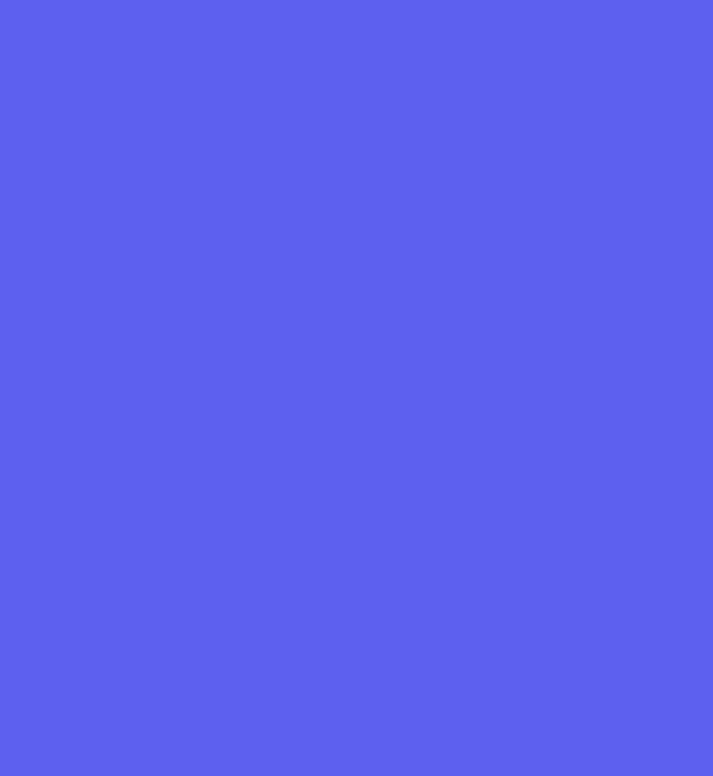
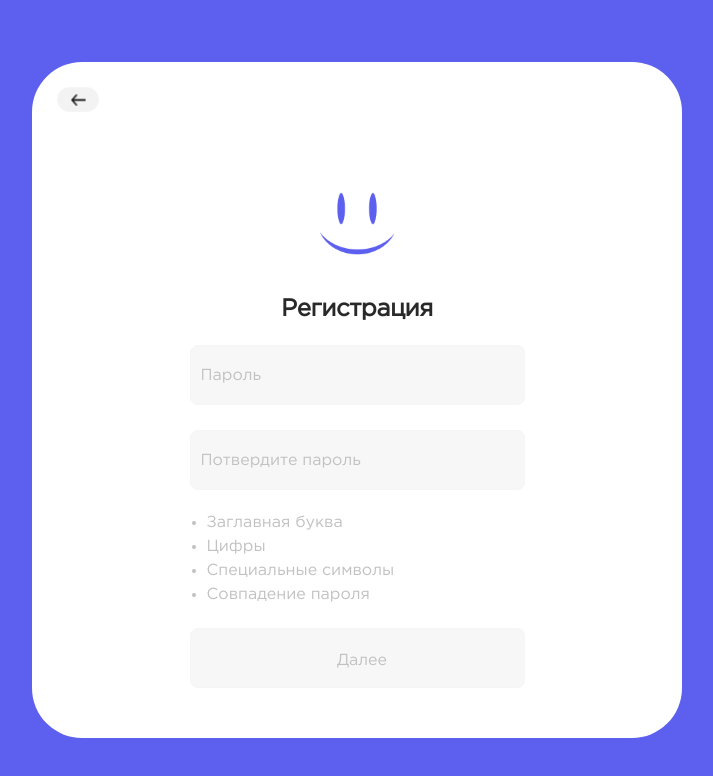
Before and after one commit to Nurseit03/neobis_front_auth, a React (Create React App) app: page /SignupPassword in a window 1280 px wide. Before the commit this address had no page. Shown: the top 776 px of the page, without its empty margins (283-996 px from the left). Built offline with nearby package versions, Linux system fonts and the light colour scheme.

Commit message:
add signup password

```diff
--- /dev/null
+++ b/src/css/components/signupPassword.css
@@ -0,0 +1 @@
+\
--- a/src/css/cssreset.css
+++ b/src/css/cssreset.css
@@ -65,10 +65,10 @@ footer, header, hgroup, menu, nav, section {
 body {
 	line-height: 1;
 }
-
+/*
 ol, ul {
 	list-style: none;
-}
+} */
 
 blockquote, q {
 	quotes: none;
--- a/src/css/index.css
+++ b/src/css/index.css
@@ -24,20 +24,22 @@ body{
     border-radius: 50px;
     min-height: 650px;
     width: 650px;
+    gap:24px;
 }
 
 .form form{
     display: flex;
     flex-direction: column;
     justify-content: center;
-    align-items: center;
-    margin-bottom: 35px;
+    /* align-items: center; */
+    margin-bottom: 50px;
+    gap:25px;
 }
 
 .form input, button{
     height: 60px;
     width: 335px;
-    margin-bottom: 24px;
+    /* margin-bottom: 24px; */
     background: #F7F7F8;
     border: 1px solid #F5F5F5;
     border-radius: 8px;
@@ -65,7 +67,7 @@ form input, button{
     text-align: center;
     letter-spacing: -0.408px;
     color: #292929;
-    margin-bottom: 32px;
+    /* margin-bottom: 32px; */
 }
 
 #get__started{
@@ -78,7 +80,7 @@ form input, button{
 
 #smile__img{
     margin-top: max(100px, 10%);
-    margin-bottom: 30px;
+    /* margin-bottom: 30px; */
     width: 120.41px;
     height: 110.46px;
 }
@@ -97,3 +99,13 @@ form input, button{
     background: rgba(192, 192, 192, 0.2);
     border-radius: 50px;
 }
+
+.conditions li{
+    color: #C1C1C1;
+}
+.conditions{
+    margin-left: 17px;
+    display: flex;
+    flex-direction: column;
+    gap: 8px;
+}
--- a/src/js/App.jsx
+++ b/src/js/App.jsx
@@ -3,6 +3,7 @@ import '../css/App.css';
 import Login from './components/Login'
 import SignupForm from './components/SignupForm'
 import Signup from './components/Signup'
+import SignupPassword from './components/SignupPassword'
 import { Route, Routes } from 'react-router-dom';
 
 function App() {
@@ -14,6 +15,7 @@ function App() {
         <Route path="/" element={<Login />}></Route>
         <Route path="/Signup" element={<Signup />}></Route>
         <Route path="/SignupForm" element={<SignupForm />}></Route>
+        <Route path="/SignupPassword" element={<SignupPassword />}></Route>
       </Routes>
     </div>
   </>
--- /dev/null
+++ b/src/js/components/SignupPassword.jsx
@@ -0,0 +1,46 @@
+import React from 'react'
+import smile from '../../img/smile.png';
+import vector_left from '../../img/vector_left.png';
+import {useFormik} from 'formik';
+import { Link } from 'react-router-dom';
+// import '../../css/components/signupPassword.css';
+
+const initialValues = {
+    password: '',
+    confirmPassword: ''
+};
+
+const onSubmit = values => {
+    console.log('Form data:',values);
+};
+
+const SignupPassword = () => {
+
+    const formik = useFormik({
+        initialValues,
+        onSubmit
+    });
+
+    return (
+        <>
+        <div className="form">
+            <button className="return__button"><Link to="/Signup"><img src={vector_left} alt="return"/></Link></button>
+            <img src={smile} alt="Smile" id="smile__img"/>
+            <h2 className="form__title">Регистрация</h2>
+            <form onSubmit={formik.handleSubmit}>
+                <input className="form__input" type="text" name="password" id="password" placeholder="Пароль" onChange={formik.handleChange} value={formik.values.password}/>
+                <input className="form__input" type="text" name="confirmPassword" id="confirmPassword" placeholder="Потвердите пароль" onChange={formik.handleChange} value={formik.values.confirmPassword}/>
+                <ul className="conditions">
+                    <li>Заглавная буква</li>
+                    <li>Цифры</li>
+                    <li>Специальные символы</li>
+                    <li>Совпадение пароля</li>
+                </ul>
+                <button type="submit">Далее</button>
+            </form>
+        </div>
+        </>
+    )
+}
+
+export default SignupPassword
```
